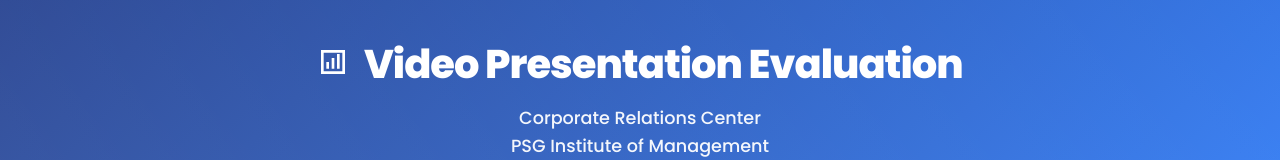
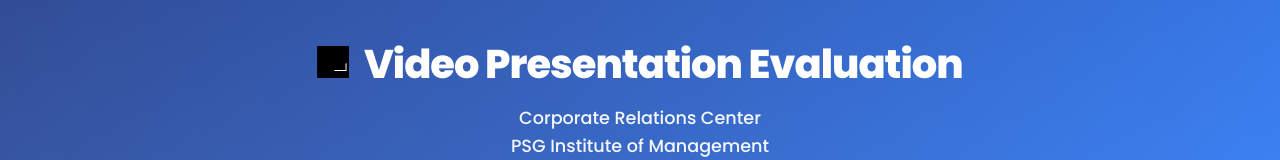
Before and after one commit to InigoCampbel/psgim-presentation-evaluation, a plain HTML site: page index.html in a window 1280 px wide. Shown: the top 160 px of the page. Drawn offline with Linux system fonts and the light colour scheme.

Commit message:
Update index.html

```diff
--- a/index.html
+++ b/index.html
@@ -720,14 +720,44 @@
 <body>
     <div class="main-header">
     <h1>
-            <svg class="icon icon-lg" style="display: inline-block; margin-right: 0.5rem;" viewBox="0 0 24 24">
-                <path d="M3 3v18h18V3H3zm16 16H5V5h14v14zM7 12h2v5H7v-5zm4-3h2v8h-2V9zm4-3h2v11h-2V6z"/>
+        <!-- Presentation Evaluation SVG -->
+        <svg version="1.1" class="icon icon-lg"
+             style="display:inline-block; margin-right:0.5rem; width:32px; height:32px;"
+             xmlns="http://www.w3.org/2000/svg"
+             viewBox="0 0 512 512" xml:space="preserve">
+
+            <path fill="#000000" opacity="1.000000" stroke="none"
+                d="M513.000000,193.000000
+                C513.000000,299.973999 513.000000,406.447998 513.000000,512.960999
+                C342.401001,512.960999 171.801971,512.960999 1.101477,512.960999
+                C1.101477,342.442688 1.101477,171.885315 1.101477,1.163961
+                C171.666534,1.163961 342.333252,1.163961 513.000000,1.163961
+                C513.000000,64.864655 513.000000,128.682327 513.000000,193.000000
+                Z"/>
+            <path fill="#FFFFFF" opacity="1.000000" stroke="none"
+                d="M473.000000,271.000000
+                C473.000000,311.657990 473.000946,351.815979 472.999115,391.973969
+                C472.998810,398.989471 471.029510,400.998413 464.137634,400.998627
+                C397.990784,401.000916 331.843933,401.000000 265.007385,401.000000
+                ..."/>
+            <path fill="#000000" opacity="1.000000" stroke="none"
+                d="M457.000000,139.000000
+                C457.000000,221.141647 457.000000,302.783295 457.000000,384.712372
+                C323.713715,384.712372 190.645187,384.712372 57.288223,384.712372
+                ..."/>
+            <path fill="#000000" opacity="1.000000" stroke="none"
+                d="M242.000000,449.896362
+                C242.000366,442.079315 246.527023,435.658264 252.842957,434.071930
+                ..."/>
+            <!-- keep all the rest of your <path> elements here -->
         </svg>
+
         Video Presentation Evaluation
     </h1>
     <p>Corporate Relations Center</p>
     <p>PSG Institute of Management</p>
 </div>
+
 
     <div class="container">
         <!-- Login Screen -->
```
Lines whose indentation alone changed are shown as unchanged.
